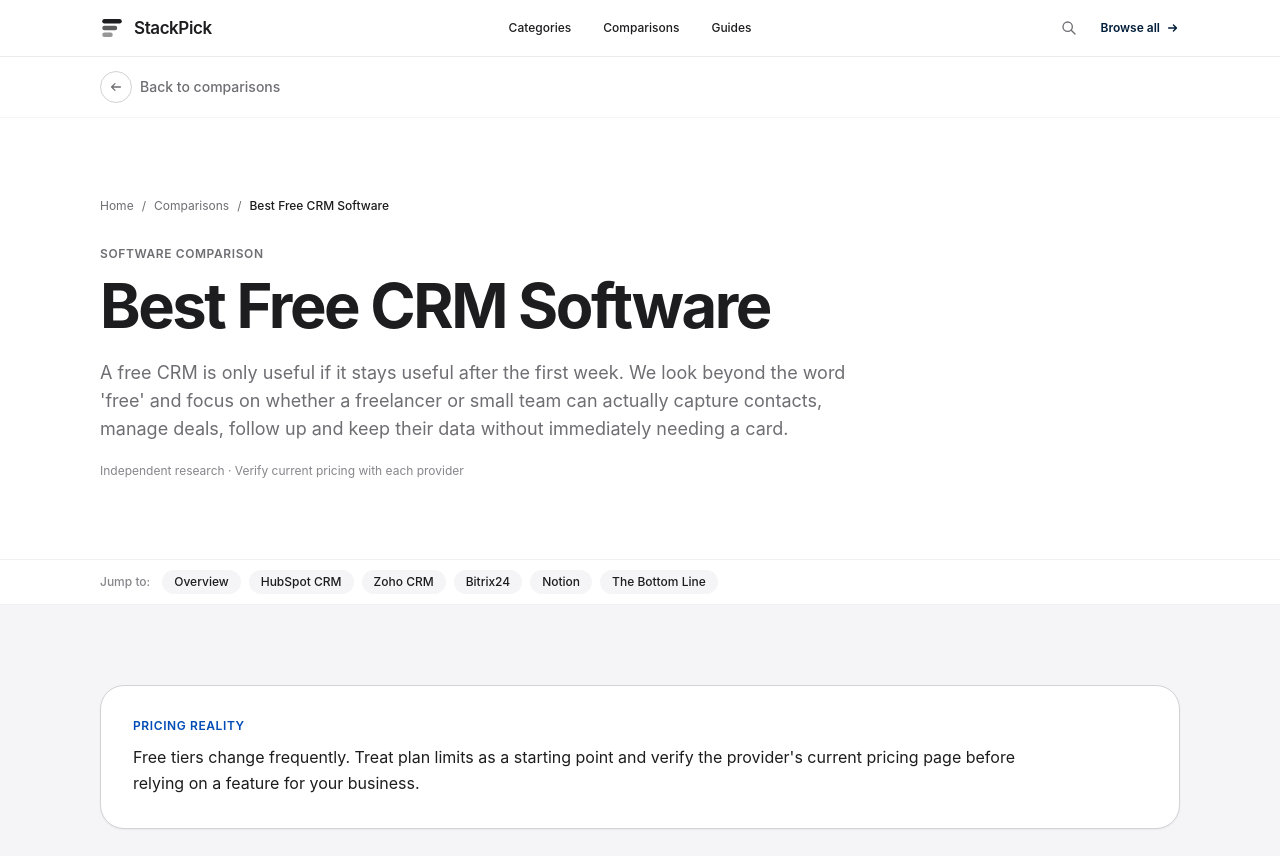
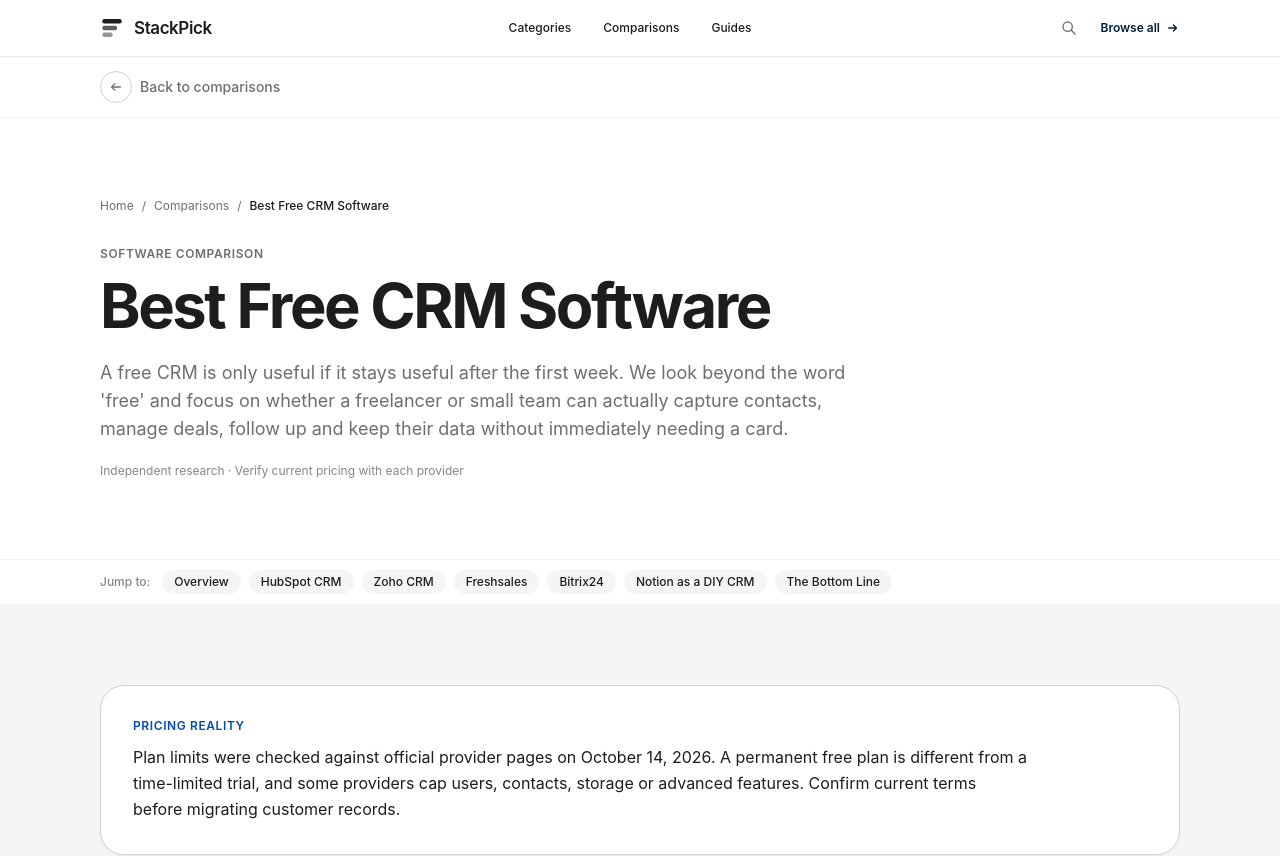
Before and after one commit to LinukaBandara/StackPick, a Next.js app: page /best/free-crm-software in a window 1280 px wide. Shown: the top 856 px of the page. Built offline with nearby package versions, Linux system fonts and the light colour scheme; no server answers.

Commit message:
Clarify free CRM plan limits and official pricing sources

```diff
--- a/app/best/free-crm-software/page.tsx
+++ b/app/best/free-crm-software/page.tsx
@@ -13,19 +13,59 @@ export default function FreeCrmSoftwarePage() {
       title="Best Free CRM Software"
       slug="free-crm-software"
       intro="A free CRM is only useful if it stays useful after the first week. We look beyond the word 'free' and focus on whether a freelancer or small team can actually capture contacts, manage deals, follow up and keep their data without immediately needing a card."
-      pricingNote="Free tiers change frequently. Treat plan limits as a starting point and verify the provider's current pricing page before relying on a feature for your business."
+      pricingNote="Plan limits were checked against official provider pages on October 14, 2026. A permanent free plan is different from a time-limited trial, and some providers cap users, contacts, storage or advanced features. Confirm current terms before migrating customer records."
       tools={[
-        { name:"HubSpot CRM", bestFor:"A broad free starting point for contact and deal management", freeOption:"Core CRM functionality is available on a permanent free tier; exact limits should be verified.", tradeoff:"Advanced automation and other products sit outside the basic free CRM experience.", url:"https://www.hubspot.com/products/crm" },
-        { name:"Zoho CRM", bestFor:"Small teams looking for a low-cost entry into a larger business suite", freeOption:"A limited free edition may be available under current terms.", tradeoff:"The feature set and ecosystem can make the product feel heavier than a solo user needs.", url:"https://www.zoho.com/crm/" },
-        { name:"Bitrix24", bestFor:"Teams wanting CRM alongside collaboration features", freeOption:"A free plan is available, with current storage and feature limits to verify.", tradeoff:"Its broad workspace can be more than a small business wants if CRM is the only requirement.", url:"https://www.bitrix24.com/" },
-        { name:"Notion", bestFor:"People who need a flexible client database rather than a traditional CRM", freeOption:"A free plan is available under Notion's current terms.", tradeoff:"You build the workflow yourself, so reminders, pipeline rules and automation are not equivalent to a dedicated CRM.", url:"https://www.notion.so/" },
+        {
+          name: "HubSpot CRM",
+          bestFor: "A conventional CRM for contact and deal management",
+          freeOption: "HubSpot lists free tools at $0 for up to 2 users and 1,000 contacts, with no expiration date. The provider also lists up to 1 million records across other standard object types per account.",
+          tradeoff: "The free tier is a strong starting point, but advanced automation and features from other HubSpot products may require an upgrade. Verify each must-have feature instead of assuming all HubSpot functionality is free.",
+          url: "https://www.hubspot.com/pricing/crm",
+        },
+        {
+          name: "Zoho CRM",
+          bestFor: "Small teams that need a traditional CRM with follow-up reminders",
+          freeOption: "Zoho CRM lists a Free Edition that is free forever for up to 3 users. Published limits include up to 10 custom email templates, up to 10 free data exports and 5,000 API credits per rolling 24-hour window; individual API operations may consume different amounts of credits.",
+          tradeoff: "The free edition includes useful core sales tools, but certain email integrations, mass emailing and more advanced capabilities require paid editions. Check the official edition comparison before choosing it.",
+          url: "https://www.zoho.com/en-us/crm/zohocrm-pricing.html",
+        },
+        {
+          name: "Freshsales",
+          bestFor: "Teams that want basic sales contact management for up to three users",
+          freeOption: "Freshworks' official plan comparison lists a $0 Free plan for up to 3 users. Check its current comparison table for the exact included features and limitations.",
+          tradeoff: "A reasonable option for a small sales team, but compare the free feature set with paid Growth features before relying on a specific workflow or integration.",
+          url: "https://www.freshworks.com/crm/pricing-compare/",
+        },
+        {
+          name: "Bitrix24",
+          bestFor: "Very small teams wanting basic CRM plus tasks and collaboration",
+          freeOption: "Bitrix24's official pricing page currently describes its Free plan as 100% free for 1–2 users and lists 5 GB of storage, basic contacts and deals, tasks, calendars, chat and video calls.",
+          tradeoff: "The extra collaboration tools can be useful, but the current user ceiling and basic-CRM scope mean it is not an unlimited free CRM for a growing team. Check paid-plan pricing before inviting more users.",
+          url: "https://www.bitrix24.com/prices/",
+        },
+        {
+          name: "Notion as a DIY CRM",
+          bestFor: "Solo users who want a flexible client database rather than a dedicated sales system",
+          freeOption: "Notion's Free plan allows unlimited pages and blocks for a solo workspace, with a 5 MB per-file upload limit. Free workspaces with 2 or more workspace owners are limited to 1,000 blocks per workspace.",
+          tradeoff: "You need to design and maintain the database yourself. Reminders, pipeline controls and sales automation are not equivalent to a dedicated CRM, so use Notion when flexibility matters more than built-in sales workflows.",
+          url: "https://www.notion.com/pricing",
+        },
       ]}
-      bottomLine="HubSpot is the strongest general starting point when you want a conventional CRM without an immediate subscription. Choose a broader suite only when you will use the surrounding tools. If you mainly need a structured client list, a flexible workspace may be enough."
+      bottomLine="For most people who want a conventional CRM without an immediate subscription, start by testing HubSpot. If you need three free users, compare Zoho CRM and Freshsales. Bitrix24 is worth considering when collaboration tools matter too, but its current free plan is aimed at 1–2 users. Notion suits a solo user who wants a DIY tracker. None of these choices should be called 'best' without checking the exact limits that match your workflow."
     >
       <section className="bg-white"><div className="sp-container py-16 sm:py-20">
         <p className="sp-eyebrow">Free means different things</p>
         <h2 className="sp-title mt-4 max-w-4xl">Check the limits that arrive after you build the habit.</h2>
-        <p className="mt-5 max-w-3xl text-base leading-7 text-[#6e6e73]">The most important free-plan question is not whether a provider has a free badge. It is what happens when your contacts, users, emails or automation needs grow. Check export, user limits, integrations, branding and upgrade requirements before migration.</p>
+        <p className="mt-5 max-w-3xl text-base leading-7 text-[#6e6e73]">The important question is what happens when your contacts, users, storage or automation needs grow. Check data export, integrations, branding, upgrade requirements and whether a trial ends before migrating your real records.</p>
+        <h3 className="mt-12 text-2xl font-semibold tracking-tight">Official plan pages checked</h3>
+        <p className="mt-4 max-w-3xl text-base leading-7 text-[#6e6e73]">The plan details below reflect published provider information checked on October 14, 2026. Feature availability can vary by product, region and plan, so confirm the current terms before depending on a limit.</p>
+        <ul className="mt-5 max-w-3xl list-disc space-y-3 pl-6 text-sm leading-6 text-[#6e6e73]">
+          <li><a className="underline underline-offset-4" href="https://www.hubspot.com/pricing/crm" target="_blank" rel="noreferrer">HubSpot official pricing</a> — free users, contacts and record limits.</li>
+          <li><a className="underline underline-offset-4" href="https://www.zoho.com/en-us/crm/zohocrm-pricing.html" target="_blank" rel="noreferrer">Zoho CRM official pricing</a> — Free Edition limits.</li>
+          <li><a className="underline underline-offset-4" href="https://www.freshworks.com/crm/pricing-compare/" target="_blank" rel="noreferrer">Freshsales official comparison</a> — free users and included features.</li>
+          <li><a className="underline underline-offset-4" href="https://www.bitrix24.com/prices/" target="_blank" rel="noreferrer">Bitrix24 official pricing</a> — current free-plan users and storage.</li>
+          <li><a className="underline underline-offset-4" href="https://www.notion.com/pricing" target="_blank" rel="noreferrer">Notion pricing</a>, <a className="underline underline-offset-4" href="https://www.notion.com/help/understanding-block-usage" target="_blank" rel="noreferrer">block usage help</a> and <a className="underline underline-offset-4" href="https://www.notion.com/help/images-files-and-media" target="_blank" rel="noreferrer">files and media help</a>.</li>
+        </ul>
       </div></section>
     </ComparisonArticle>
   );
```
